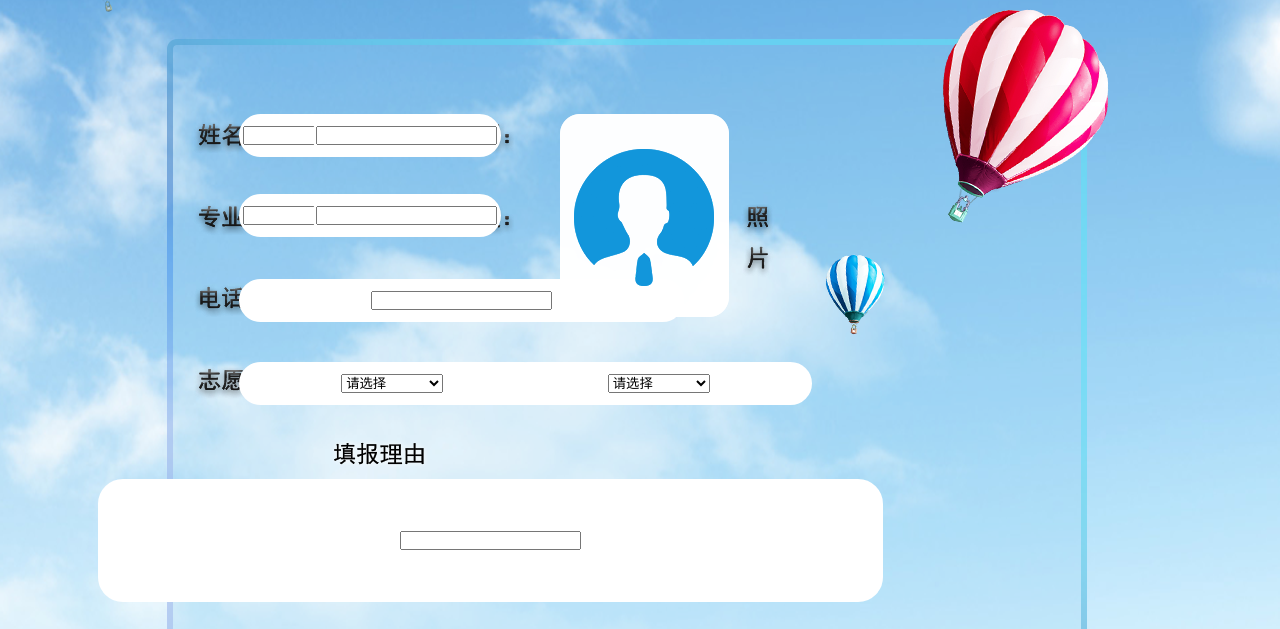
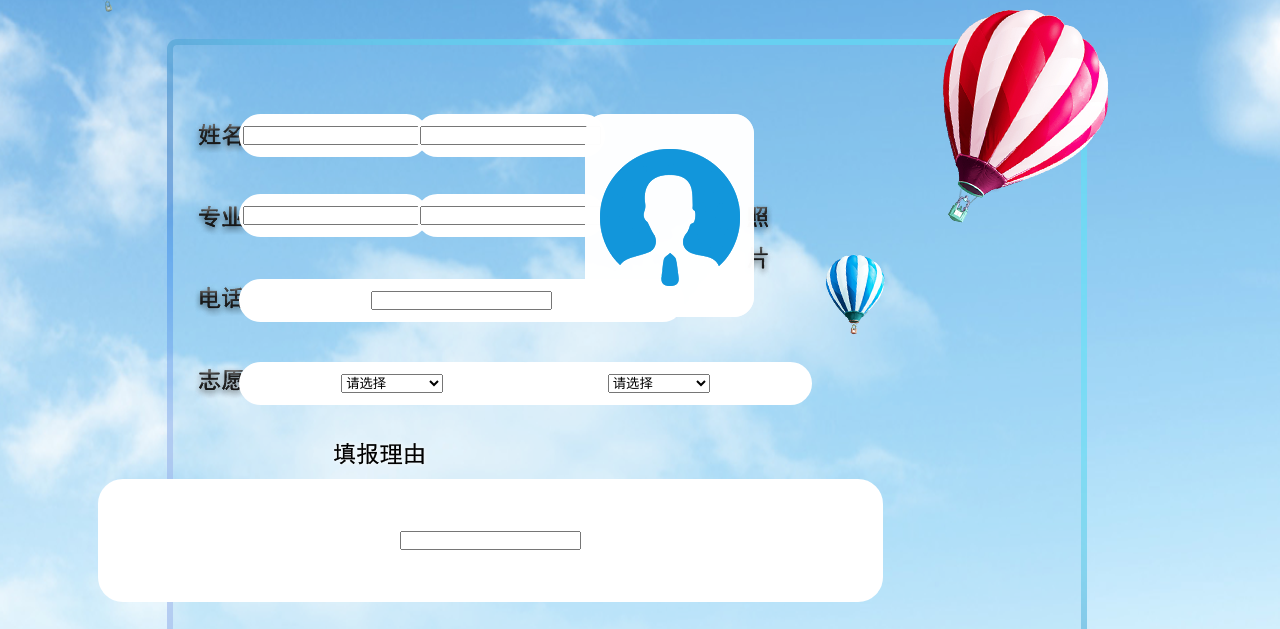
Before and after one commit to chunshaonian/mission2, a plain HTML site: page index.html in a window 1280 px wide. Shown: the part 171-800 px from the top of the page. Drawn offline with Linux system fonts and the light colour scheme; files whose address does not match are found by name.

Commit message:
Update index.css

```diff
--- a/index.css
+++ b/index.css
@@ -54,14 +54,14 @@
     background: url("pic.png");
     top: 320px;
     left:100%;
-    margin-left:-706px ;
+    margin-left:-680px ;
 }
 .index-banner-picture2{
     position: absolute;
     background: url("pic2.png");
     top: 285px;
     left: 100%;
-    margin-left: -720px;
+    margin-left: -695px;
 }
 
 .index-banner-reason{
@@ -129,7 +129,7 @@
     background: #ffffff;
     top: 365px;
     left: 95%;
-    margin-left: -904px;
+    margin-left: -800px;
 }
 .index-banner-right-class{
     width: 156px;
@@ -143,7 +143,7 @@
     background: #ffffff;
     top: 285px;
     left: 95%;
-    margin-left: -904px;
+    margin-left: -800px;
 }
 .index-banner-sex-sex{
     width: 156px;
```
